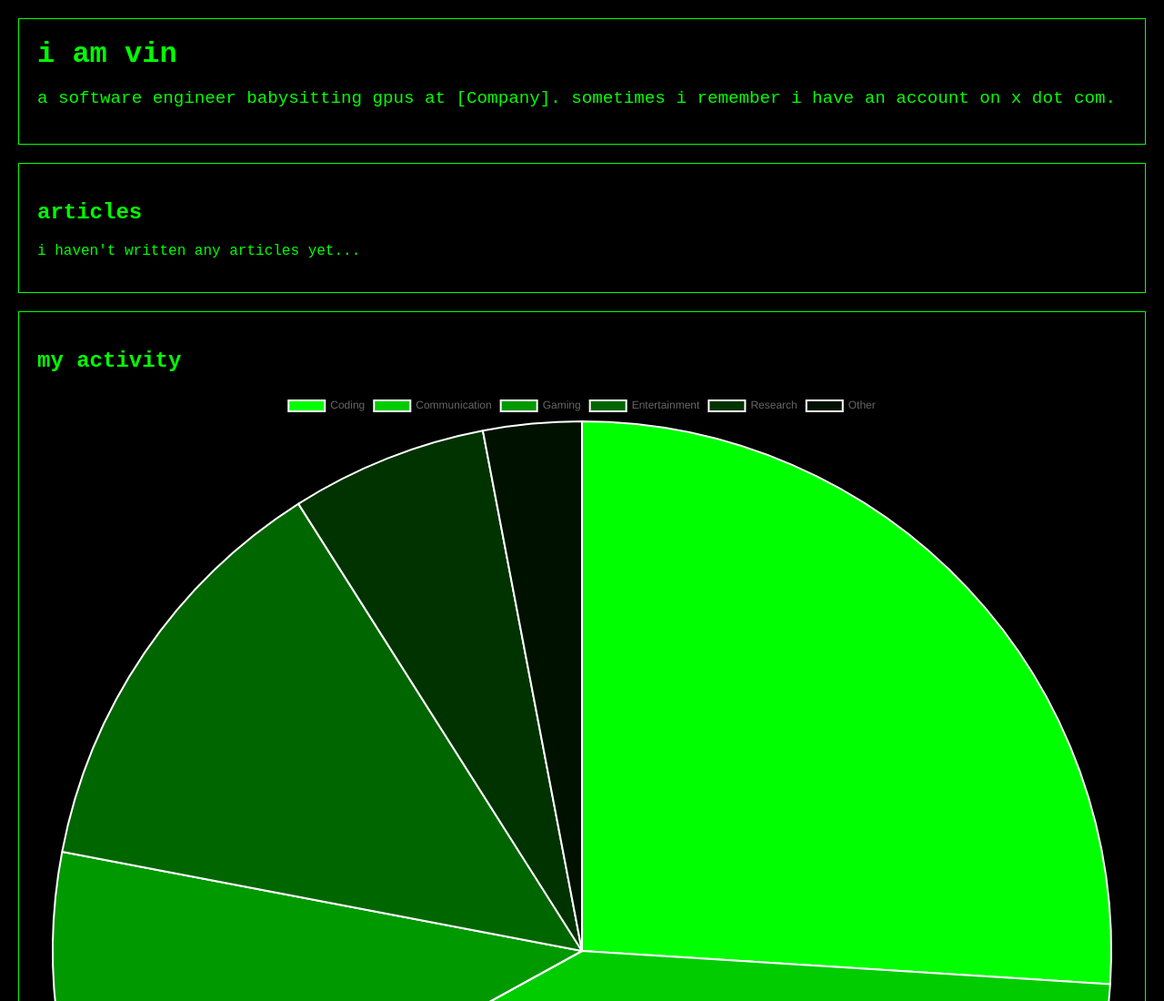
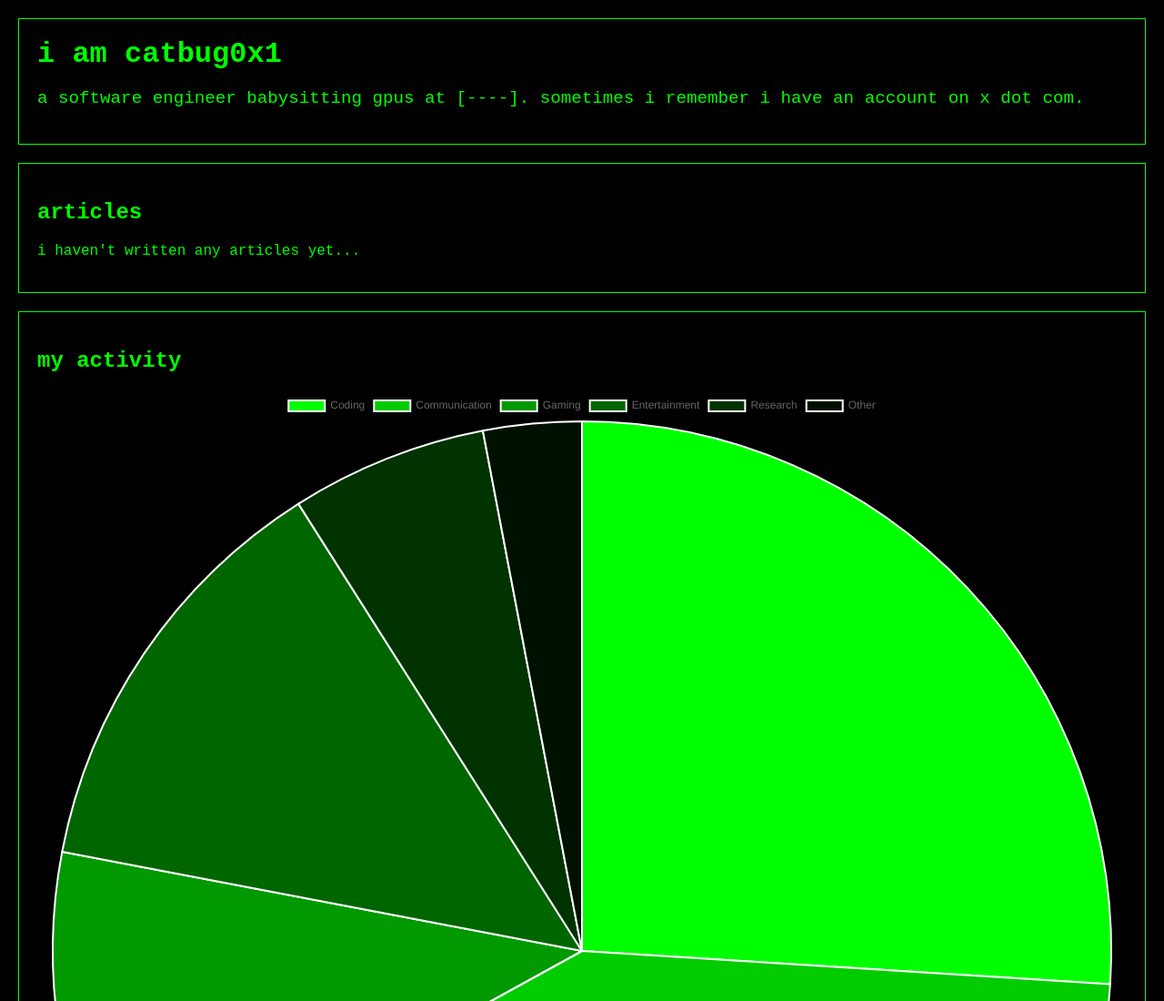
Before and after one commit to catbug0x1/catbug0x1articles, a plain HTML site: page index.html in a window 1280 px wide. Shown: the top 1100 px of the page at 91% size. Drawn offline with nearby package versions, Linux system fonts and the light colour scheme.

Commit message:
Update index.html

```diff
--- a/index.html
+++ b/index.html
@@ -3,7 +3,7 @@
 <head>
     <meta charset="UTF-8">
     <meta name="viewport" content="width=device-width, initial-scale=1.0">
-    <title>Vin.gg - Aesthetic Cyberpunk Website</title>
+    <title>catbug0x1 - Aesthetic Cyberpunk Website</title>
     <link rel="stylesheet" href="styles.css">
     <!-- Include Chart.js from a CDN -->
     <script src="https://cdn.jsdelivr.net/npm/chart.js"></script>
@@ -11,8 +11,8 @@
 <body>
     <div class="container">
         <header>
-            <h1>i am vin</h1>
-            <p>a software engineer babysitting gpus at [Company]. sometimes i remember i have an account on x dot com.</p>
+            <h1>i am catbug0x1</h1>
+            <p>a software engineer babysitting gpus at [----]. sometimes i remember i have an account on x dot com.</p>
         </header>
 
         <section class="articles">
```
